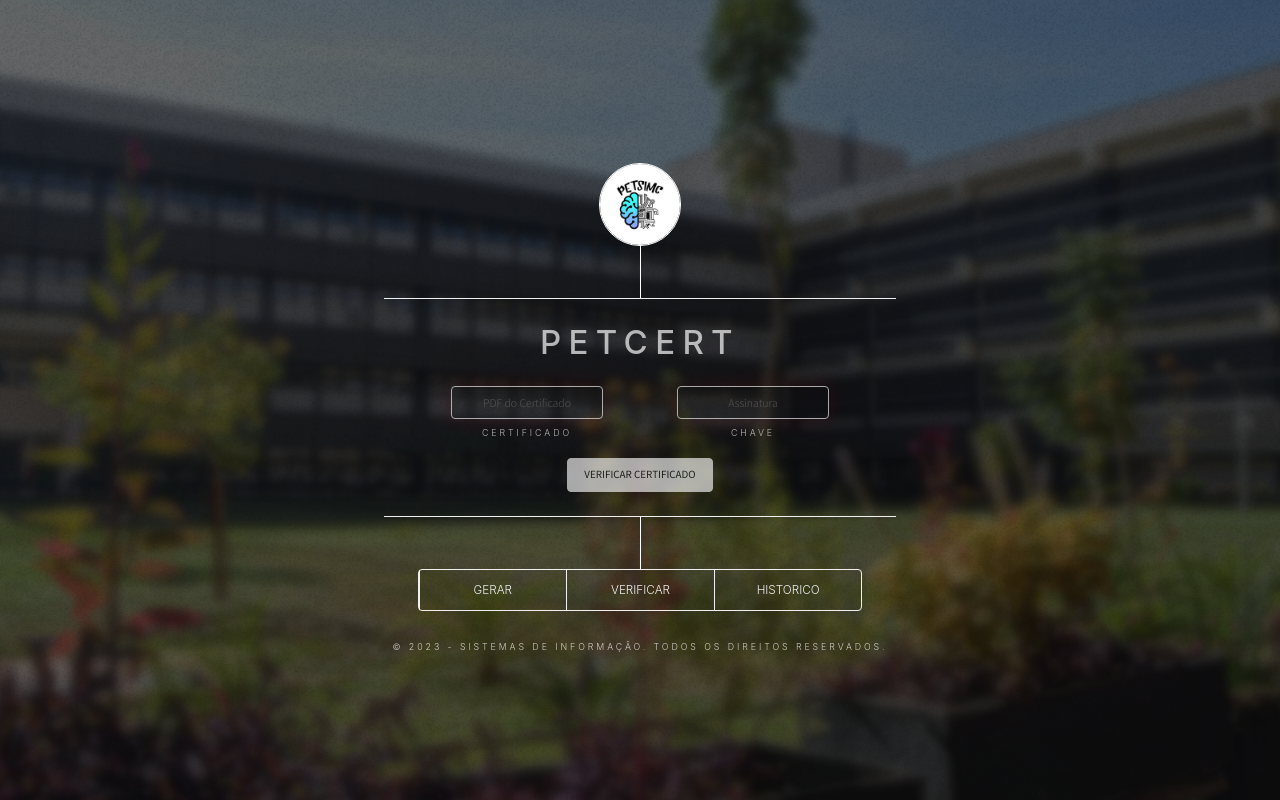
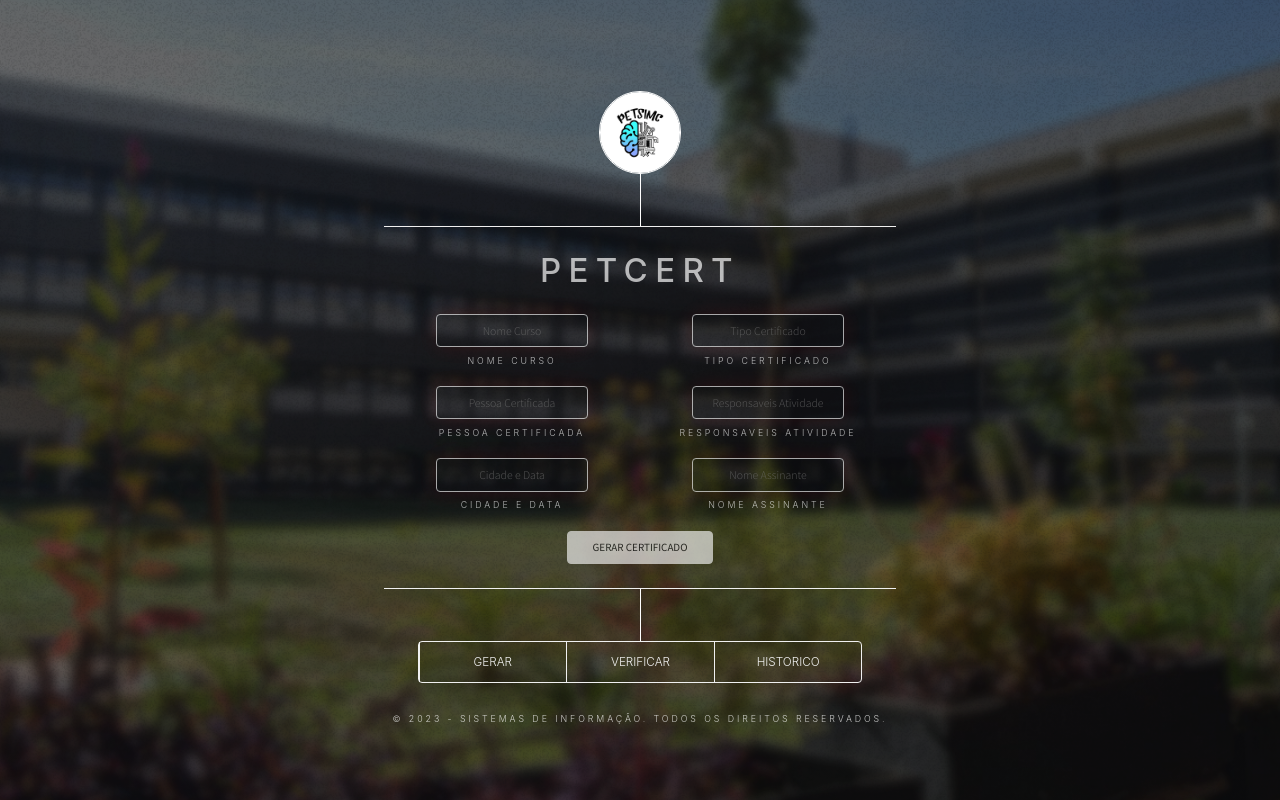
Before and after one commit to ImNotPETSIMC/PETCert_front-end, a React (Create React App) app: page / in a window 1280 px wide. Built offline with nearby package versions, Linux system fonts and the light colour scheme; no server answers.

Commit message:
✨ feat: add navBar functionality

```diff
--- a/src/App.js
+++ b/src/App.js
@@ -3,18 +3,26 @@ import PETCert from './PETCert';
 import PETLogo from './assets/logo.jpeg'
 import { generateRadio } from './Utils';
 import PETCertVerify from './PETCertVerifiy';
+import { useState } from 'react';
 
 function App() {
   const navOptions = ["Gerar", "Verificar", "Historico"]
+  const [navSelected, setNavSelected] = useState("Gerar");
+
+  const generateScreen = (option) => {
+    if(option === "Gerar") return <PETCert/>
+    if(option === "Verificar") return <PETCertVerify />
+  }
+
+  const handleChange = (event) => setNavSelected(event.target.getAttribute('name'));
 
   return (
     <div className="App">
       <header className="App-header"></header>
       <main>
         <div id="logo"><img src={PETLogo} alt="PET-SIMC Logo" /></div>
-        {/* <PETCert /> */}
-        <PETCertVerify/>
-        <nav><div>{navOptions.map((option, index) => generateRadio(option, index))}</div></nav>
+        {generateScreen(navSelected)}
+        <nav><div>{navOptions.map((option, index) => generateRadio(option, handleChange))}</div></nav>
       </main>
       <footer>© 2023 - Sistemas de Informação. Todos os direitos reservados.</footer>
     </div>
--- a/src/Utils.js
+++ b/src/Utils.js
@@ -13,14 +13,14 @@ export const generateInput = (name, fn) => {
   );
 };
 
-export const generateRadio = (name) => {
+export const generateRadio = (name, fn) => {
   const aux = String(name).replace(" ", "_");
   const id = String(aux).toLowerCase();
 
   return (
     <div className={id + "-container"} key={id}>
       <input type="radio" name="nav-bar" id={id} value={id}/>
-      <label htmlFor={id}>{name}</label>
+      <label htmlFor={id} name={name} onClick={fn}>{name}</label>
     </div>
   )
 }
--- a/src/styles/App.css
+++ b/src/styles/App.css
@@ -142,11 +142,26 @@ nav > div > div {
   text-transform: uppercase;
 
   font-size: 0.8rem;
+  transition: all 1s;
 }
 
 nav > div > div > input[type="radio"] {
   display: none;
 }
+
+nav > div > div:has(input[type="radio"]:hover) {
+  background-color: #ffffff13;
+  transition: all 1s;
+}
+
+nav > div > div > label {
+  display: flex;
+  justify-content: center;
+
+  width: 100%;
+  height: 100%;
+}
+
 
 footer {
   margin: 2rem 0 2rem 0;
--- a/src/styles/PETCert.css
+++ b/src/styles/PETCert.css
@@ -33,7 +33,6 @@
     align-items: center;
     justify-content: center;
 
-    min-width: fit-content;
     width: 40vw;
     max-width: 35rem;
 
@@ -42,7 +41,7 @@
     letter-spacing: 0.2rem;
 
     transition: 1s all;
-    animation: 10s ease-out 0s 1 expands;
+    animation: 10s cubic-bezier(1,.0,1,2) 0s 1 expands;
 }
 
 .PETCert > h1 {
@@ -61,8 +60,8 @@
     flex-wrap: wrap;
     row-gap: 1rem;
 
+    max-width: 100%;
     min-width: fit-content;
-    max-width: 50rem;
 
     justify-content: center;
     align-items: center;
```
